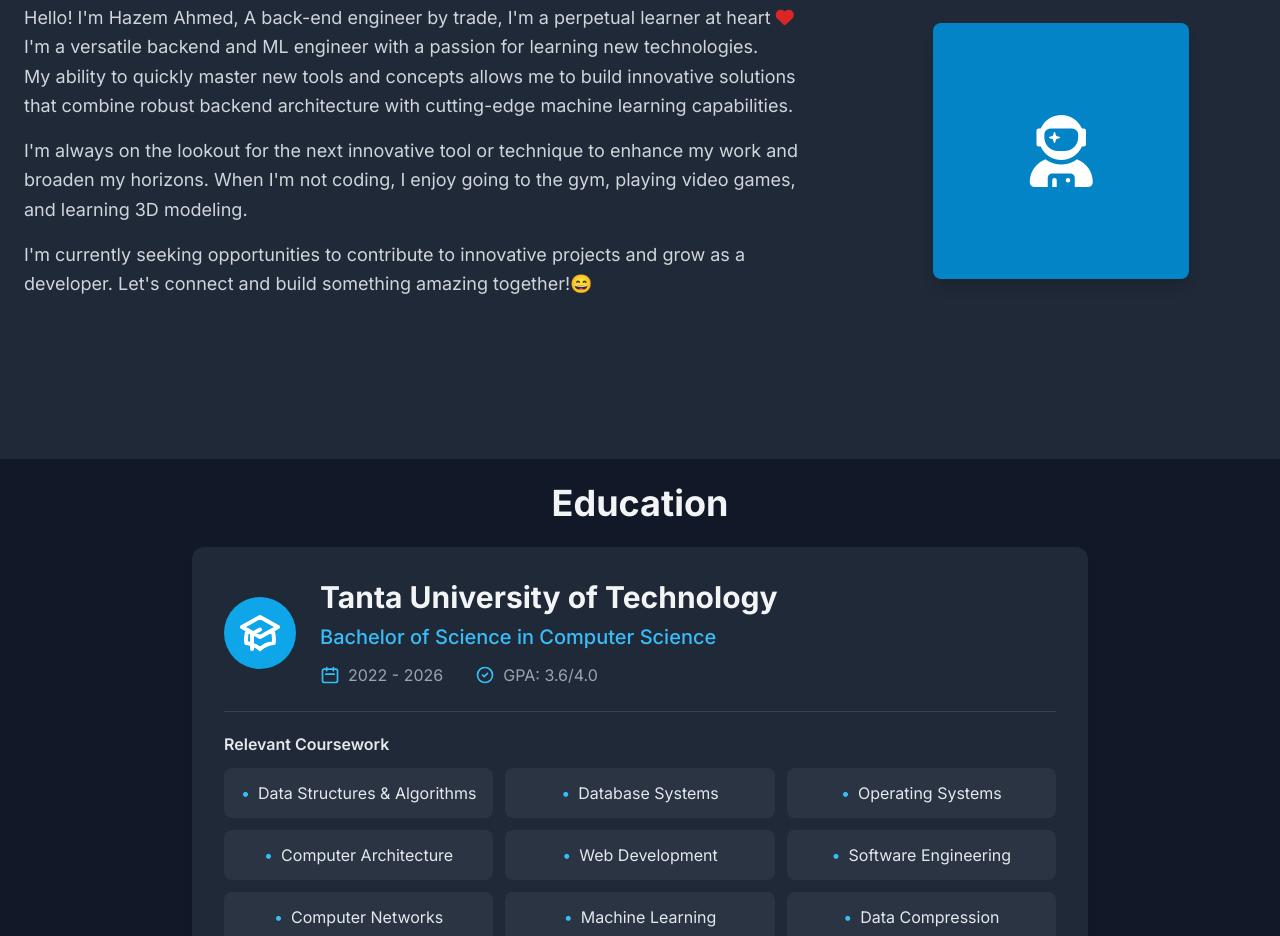
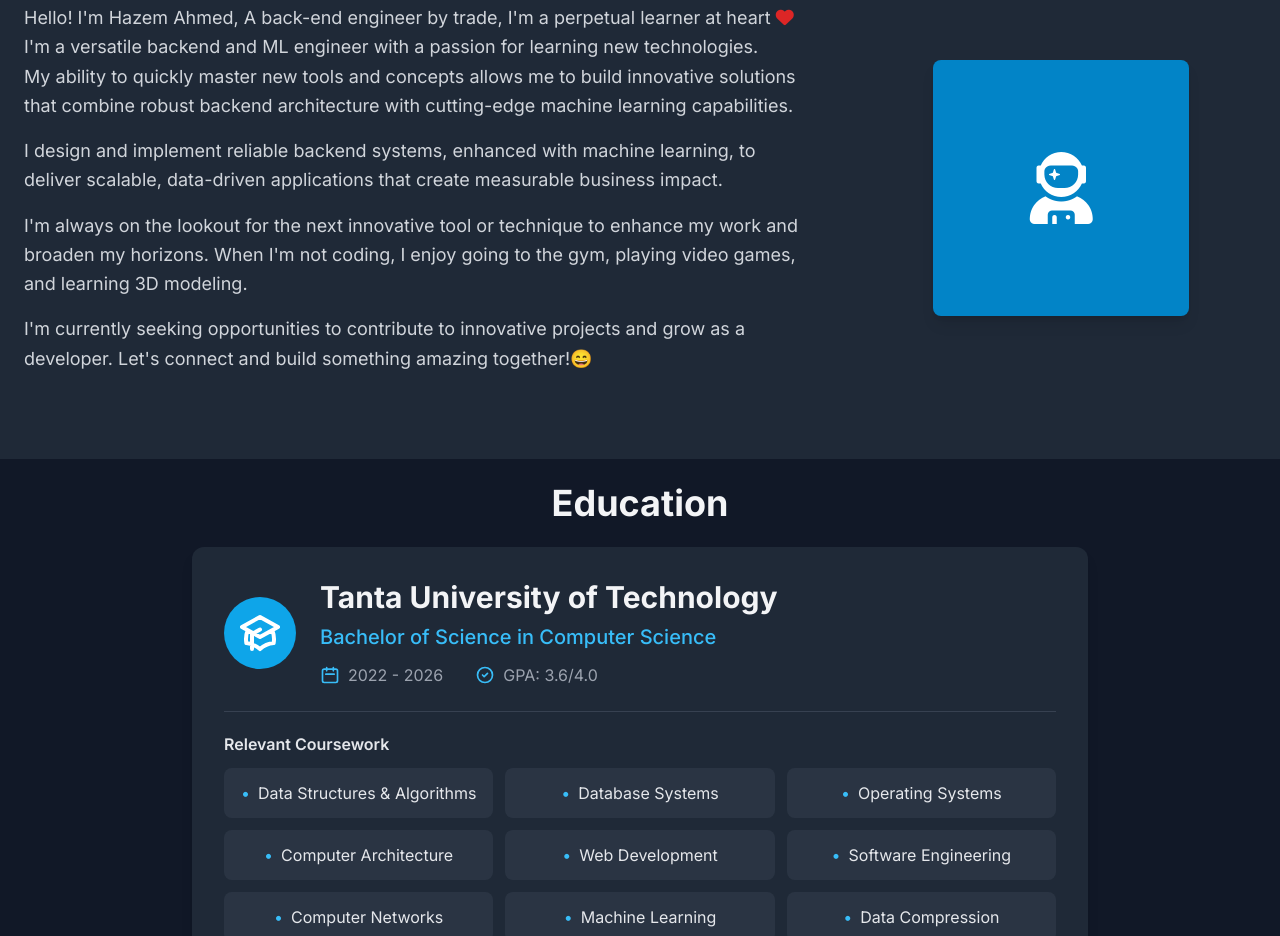
Before and after one commit to Hazem-Ahmed-Salem/Hazem-Ahmed-Salem.github.io, a plain HTML site: page index.html in a window 1280 px wide. Shown: the part 985-1921 px from the top of the page. Drawn offline with nearby package versions, Linux system fonts and the light colour scheme.

Commit message:
add usp to the hero section

```diff
--- a/index.html
+++ b/index.html
@@ -81,7 +81,9 @@
                         I'm a versatile backend and ML engineer with a passion for learning new technologies.
                         <br>
                         My ability to quickly master new tools and concepts allows me to build innovative solutions that combine robust backend architecture with cutting-edge machine learning capabilities.
-
+                    </p>
+                    <p class="text-lg text-gray-300 mb-4 leading-relaxed">
+                        I design and implement reliable backend systems, enhanced with machine learning, to deliver scalable, data-driven applications that create measurable business impact.
                     </p>
                     <p class="text-lg text-gray-300 mb-4 leading-relaxed">
                         I'm always on the lookout for the next innovative tool or technique to enhance my work and broaden my horizons.
```
